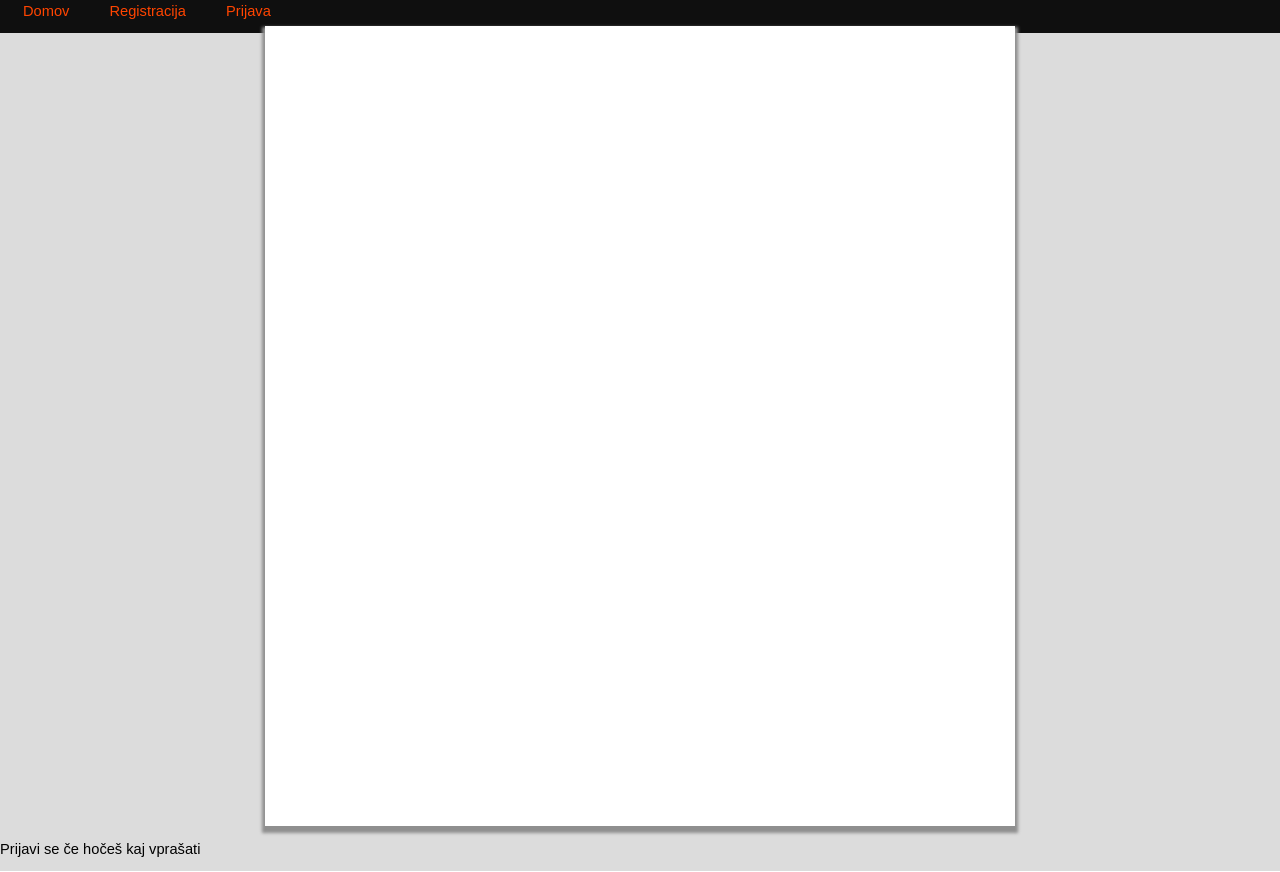
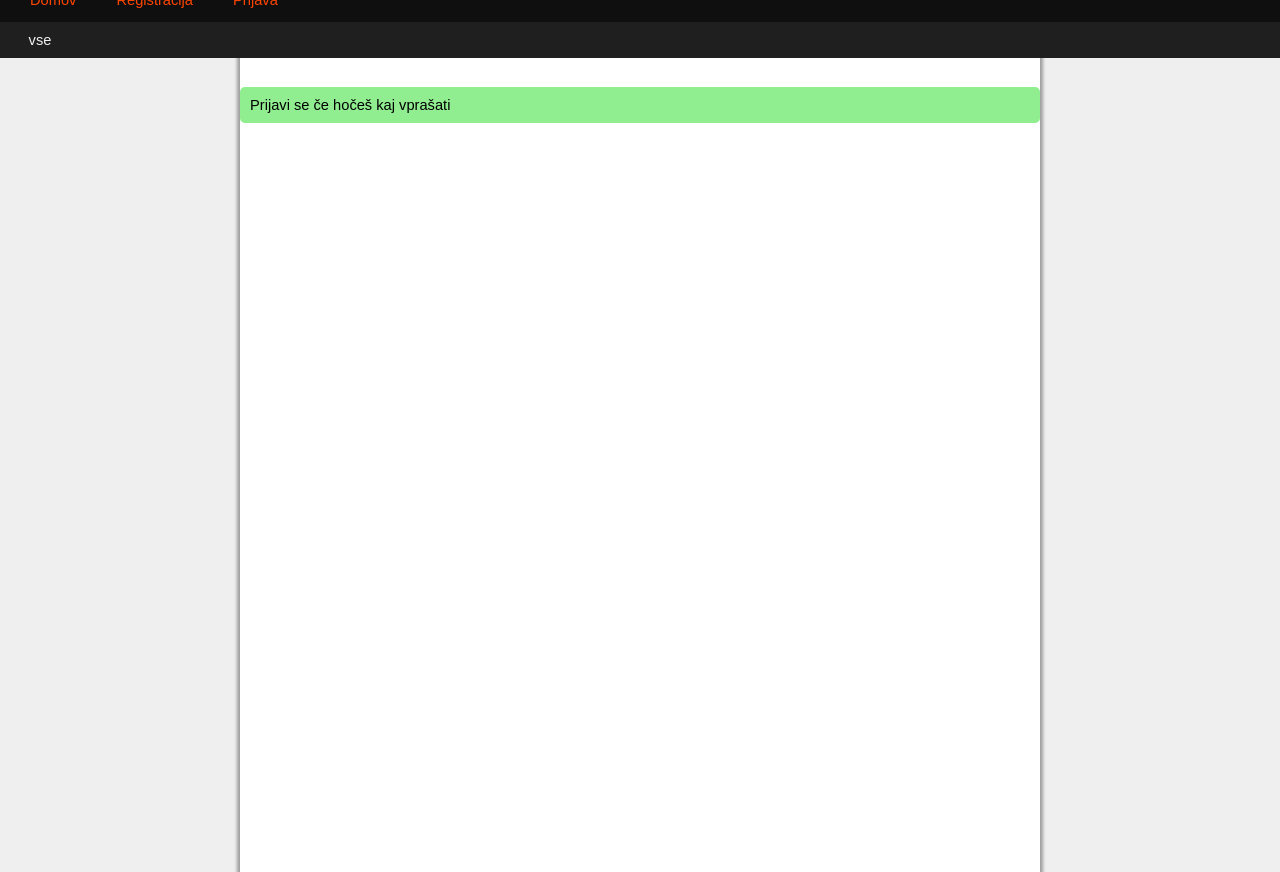
Before and after one commit to Gregor-P/vprasanja-odgovori, a PHP site: page /index.php?izbrano=0 in a window 1280 px wide. Run offline with PHP 8.4, Linux system fonts and the light colour scheme; data that the repository does not hold is empty.

Commit message:
changes to css and topics code

```diff
--- a/header.php
+++ b/header.php
@@ -4,6 +4,8 @@
 ?>
 
 <html>
+
+
     <nav id="header">
         <link rel="stylesheet" type="text/css" href="./style.css" />
         <meta charset="UTF-8"/>
@@ -24,12 +26,13 @@
         echo '<a href="registration.php" class="header-btn"> Registracija </a>';
         echo '<a href="login.php" class="header-btn"> Prijava </a>';
     }
-    if($_SERVER['REQUEST_URI'] == "/vprasanja-odgovori/index.php"){
+    if($_SERVER['REQUEST_URI'] == "/vprasanja-odgovori/index.php" || isset($_GET['izbrano'])){
     include_once './topic_bar.php';
     }
+
 ?>
     </nav>
 
     <nav class="center">
-    </nav>
+
 </html>
--- a/index.php
+++ b/index.php
@@ -11,13 +11,14 @@
 if(isset($_SESSION['user_id'])){
     echo '<a href="add_question.php" id="ask-question"> VPRASAJ NEKAJ </a>';
 }else{
-    echo '<p>Prijavi se če hočeš kaj vprašati</p>';
+    echo '<p id="not-signed-in">Prijavi se če hočeš kaj vprašati</p>';
 }
     if($_GET['izbrano'] == 0 || !isset($_GET['izbrano'])){
         $stmt = $pdo->prepare("SELECT * FROM questions;");
         $stmt->execute();
 
-    }else{
+    }
+    else{
         $stmt = $pdo->prepare("SELECT * FROM questions WHERE topic_id=?;");
         $stmt->execute([$_GET['izbrano']]);
     }
--- a/style.css
+++ b/style.css
@@ -1,5 +1,5 @@
 body{
-    background-color: gainsboro;
+    background-color: #efefef;
     font-family: arial;
     font-size: 11pt;
     margin: 0 auto;
@@ -7,11 +7,12 @@
 }
 
 .center{
-    margin: 0px auto;
-    width: 750px;
+    margin: -18px auto;
+    width: 800px;
     height: 100%;
+    padding-top: 90px;
     background-color: white;
-    box-shadow: 0px 4px 3px 3px #8f8f8f;
+    box-shadow: 0px 4px 3px 3px #9f9f9f;
     z-index: -1;
 }
 
@@ -19,7 +20,7 @@
     background-color: #1f1f1f;
     width: 111%;
     margin-left: -10px;
-    position: static;
+    position: absolute;
 }
 
 .topic{
@@ -44,9 +45,9 @@
     background-color: #0f0f0f;
     color: lightgrey;
     width: 100%;
-    margin: -7px;
     height: 20px;
     padding: 10px;
+    position: fixed;
 }
 
 .header-btn{
@@ -82,7 +83,7 @@
 input, textarea, select{
     width: 100%;
     border: 1px solid #9f9f9f;
-	border-radius: 2px;
+    border-radius: 2px;
 }
 
 .question-block{
@@ -96,11 +97,9 @@
 
 }
 
-#ask-question{
+#ask-question, #not-signed-in{
     color: black;
     padding: 10px;
-    margin: 30px;
-    top: 100px;
     background-color: lightgreen;
     border-radius: 5px;
 }
```
Also changed, not shown: display_question.php (+25 -12 lines), login_check.php (+4 -4 lines).
